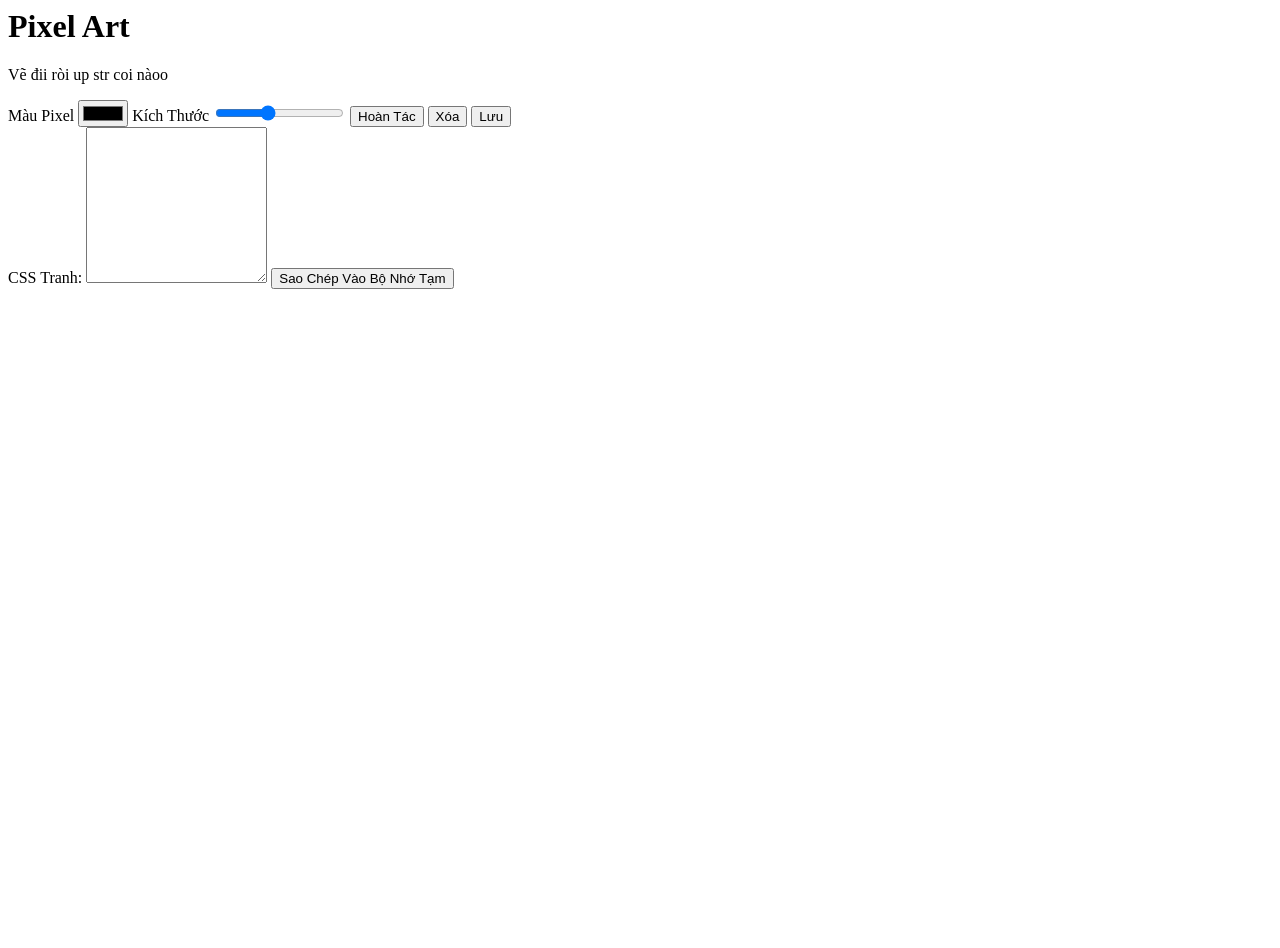
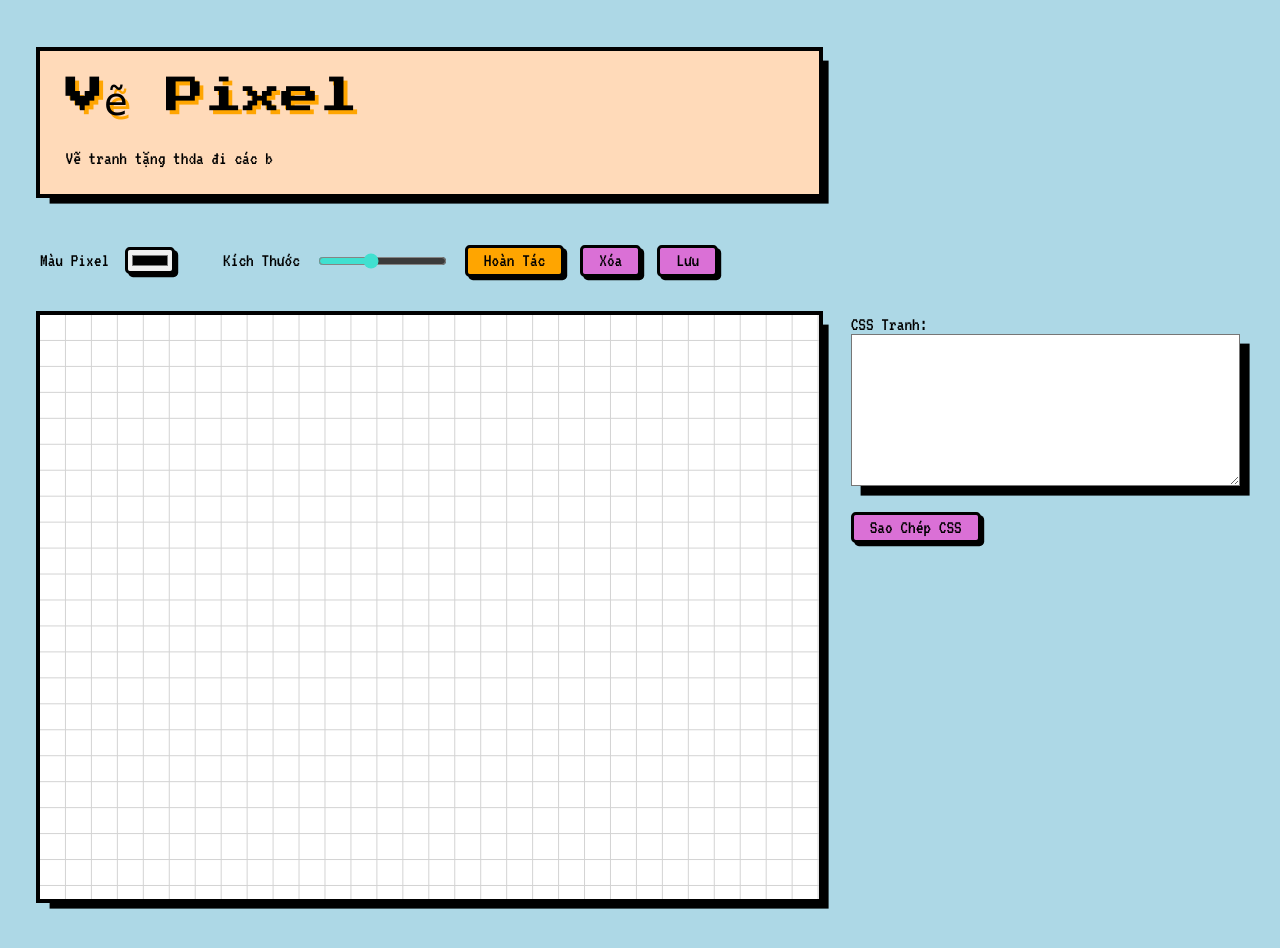
Before and after one commit to thdaiuem/art, a plain HTML site: page index.html in a window 1280 px wide. Before the commit the page ends 800 px from the top, so only its background shows below. Drawn offline with nearby package versions, Linux system fonts and the light colour scheme.

Commit message:
Update index.html

```diff
--- a/index.html
+++ b/index.html
@@ -1,7 +1,19 @@
+<!DOCTYPE html>
+<html lang="en" >
+<head>
+  <meta charset="UTF-8">
+  <title>vẽ tranh tặng thda đii</title>
+   <link rel="preconnect" href="https://fonts.googleapis.com">
+<link rel="preconnect" href="https://fonts.gstatic.com" crossorigin>
+<link href="https://fonts.googleapis.com/css2?family=Press+Start+2P&family=VT323&display=swap" rel="stylesheet"> <link rel="stylesheet" href="./style.css">
+
+</head>
+<body>
+<!-- partial:index.partial.html -->
 <div class="wrapper">
 	<header>
-		<h1>Pixel Art</h1>
-		<p>Vẽ đii ròi up str coi nàoo</p>
+		<h1>Vẽ Pixel</h1>
+		<p>Vẽ tranh tặng thda đi các b</p>
 	</header>
 	<div class="controls">
 		<label for="colorPicker">Màu Pixel</label>
@@ -20,6 +32,11 @@
 	<div class="css">
 		<label for="css">CSS Tranh:</label>
 		<textarea name="cssCode" id="css" rows="10"></textarea>
-		<button data-copy>Sao Chép Vào Bộ Nhớ Tạm</button>
+		<button data-copy>Sao Chép CSS</button>
 	</div>
 </div>
+<!-- partial -->
+  <script src='https://cdnjs.cloudflare.com/ajax/libs/d3/7.7.0/d3.min.js'></script><script  src="./script.js"></script>
+
+</body>
+</html>
```
